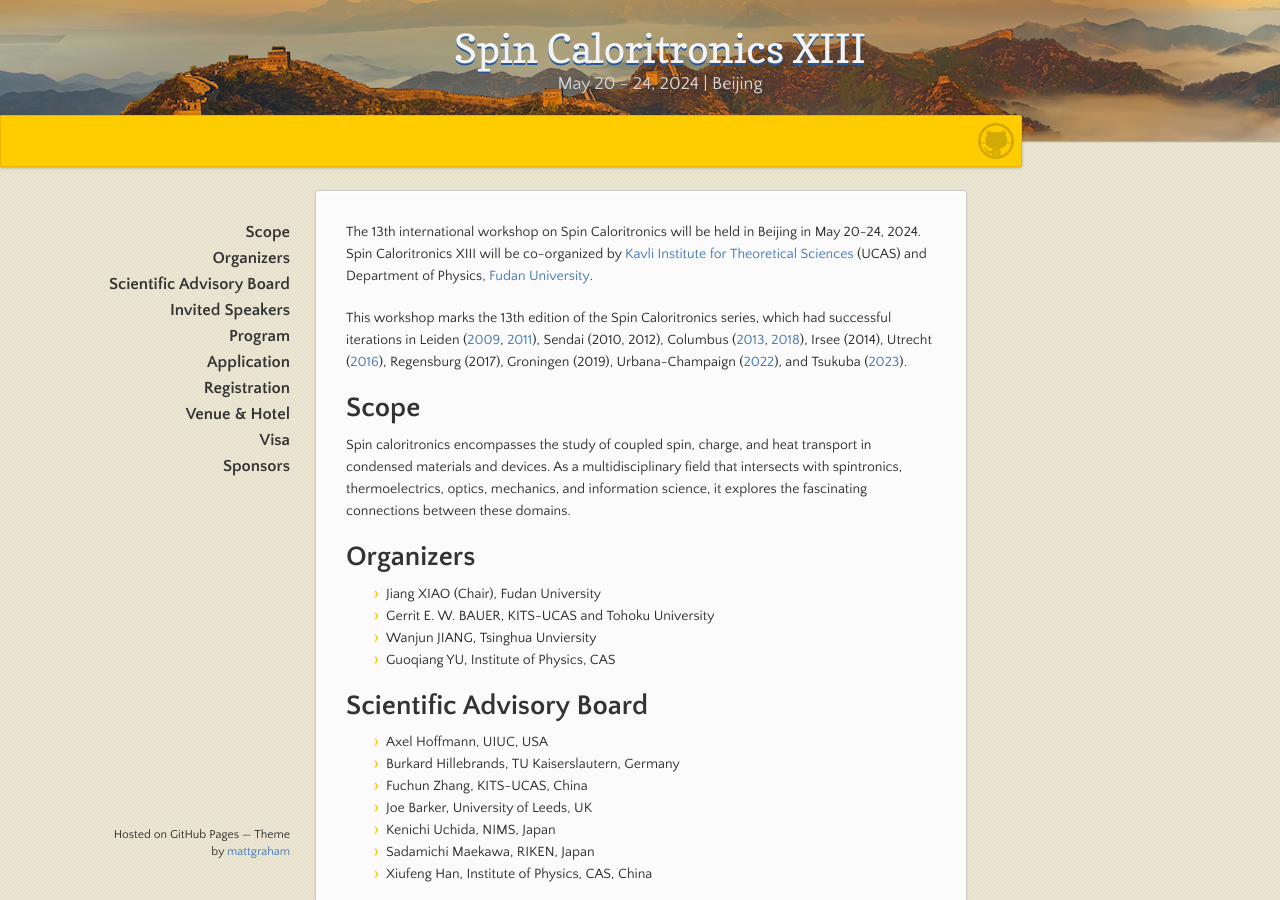
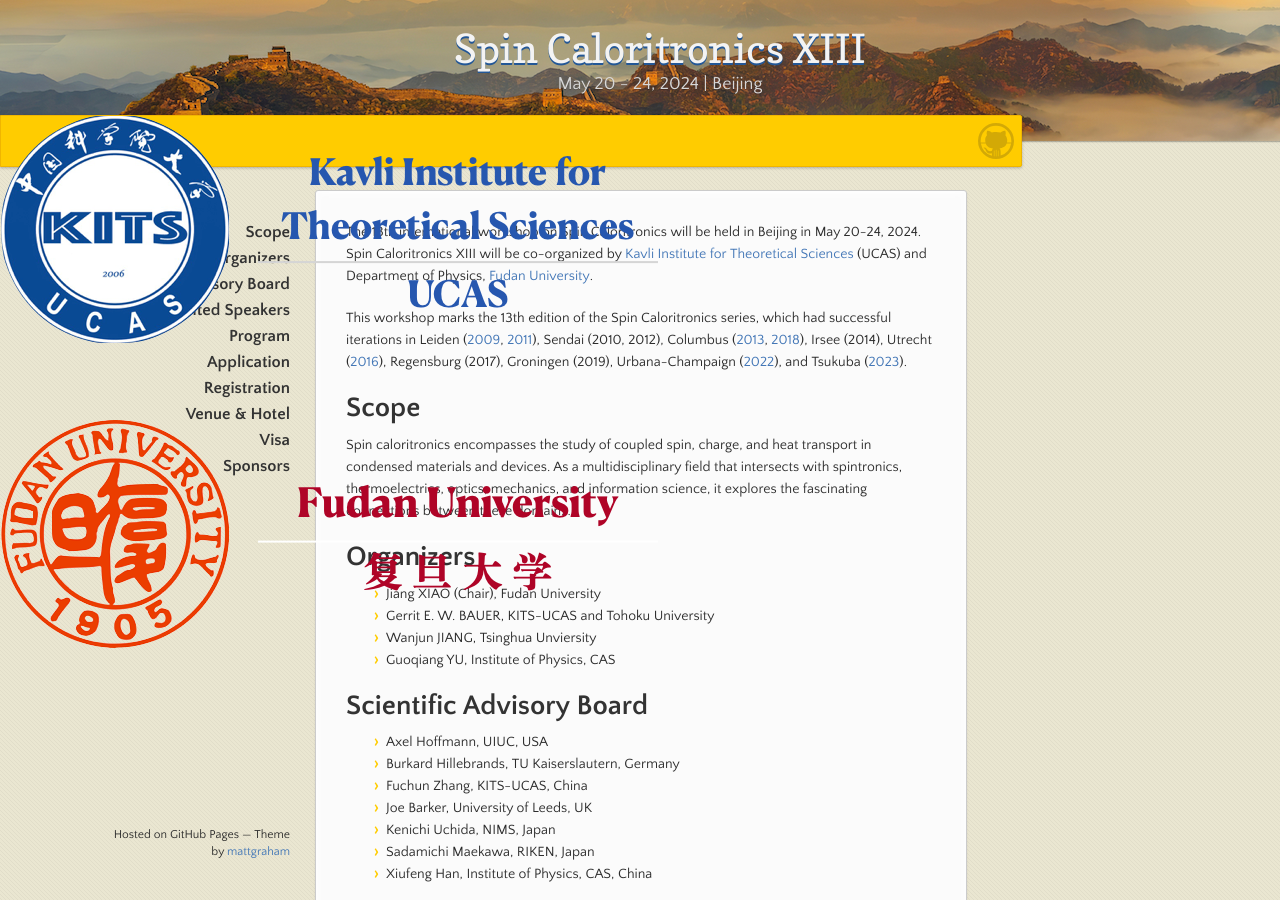
Before and after one commit to spincaloritronics/spincaloritronics.github.io, a Jekyll site: the page built from index.md, in a window 1280 px wide and 900 px high. Built offline with Jekyll 4.4.1, drawn with Linux system fonts in a browser that asks for light colours; our own code applies the rules of GitHub Pages for plain Markdown files.

Commit message:
Update default.html

```diff
--- a/_layouts/default.html
+++ b/_layouts/default.html
@@ -26,6 +26,7 @@
         <span id="logo"></span>
 <!--
         <a href="{{ site.github.repository_url }}" class="button fork"><strong>View On GitHub</strong></a> -->
+        <img src="../assets/images/kits-fudan0.png" alt="kits-fudan" />
         {% if site.show_downloads %}
           <div class="downloads">
             <span>Downloads:</span>
```
